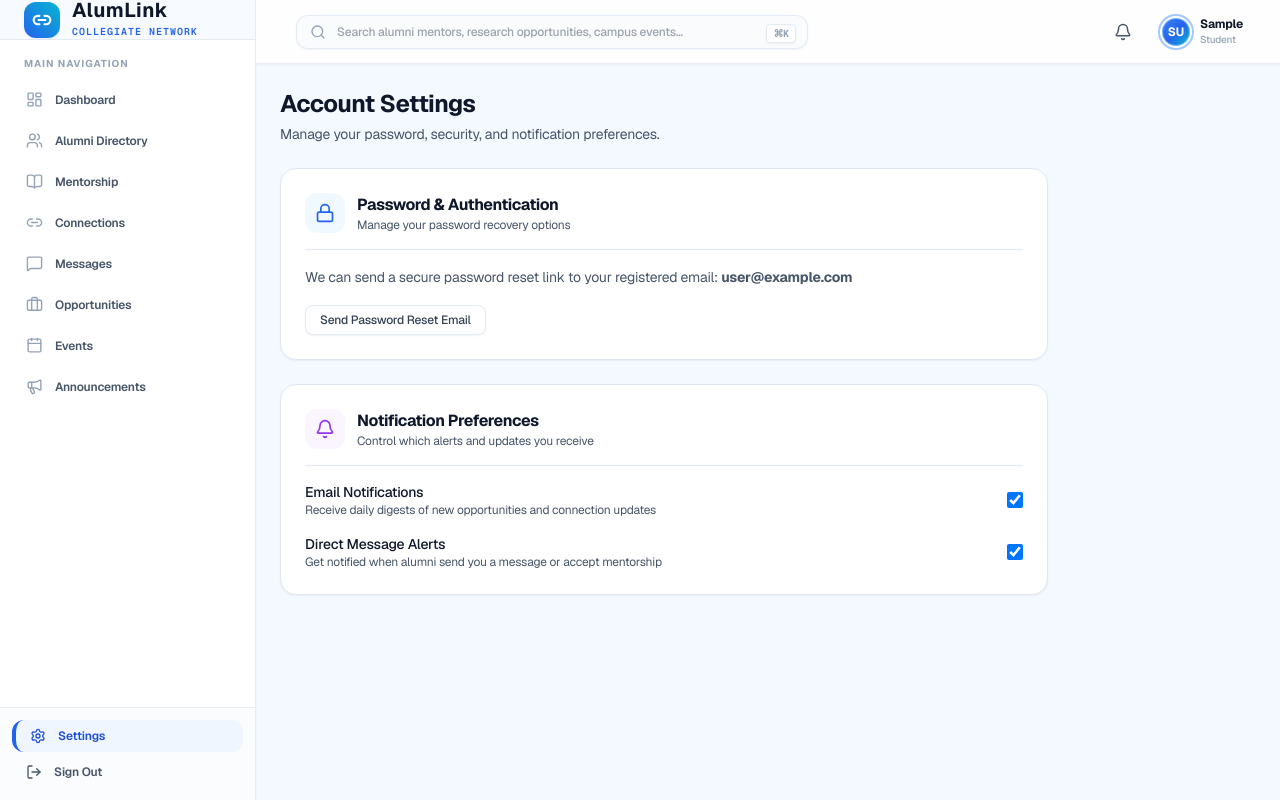
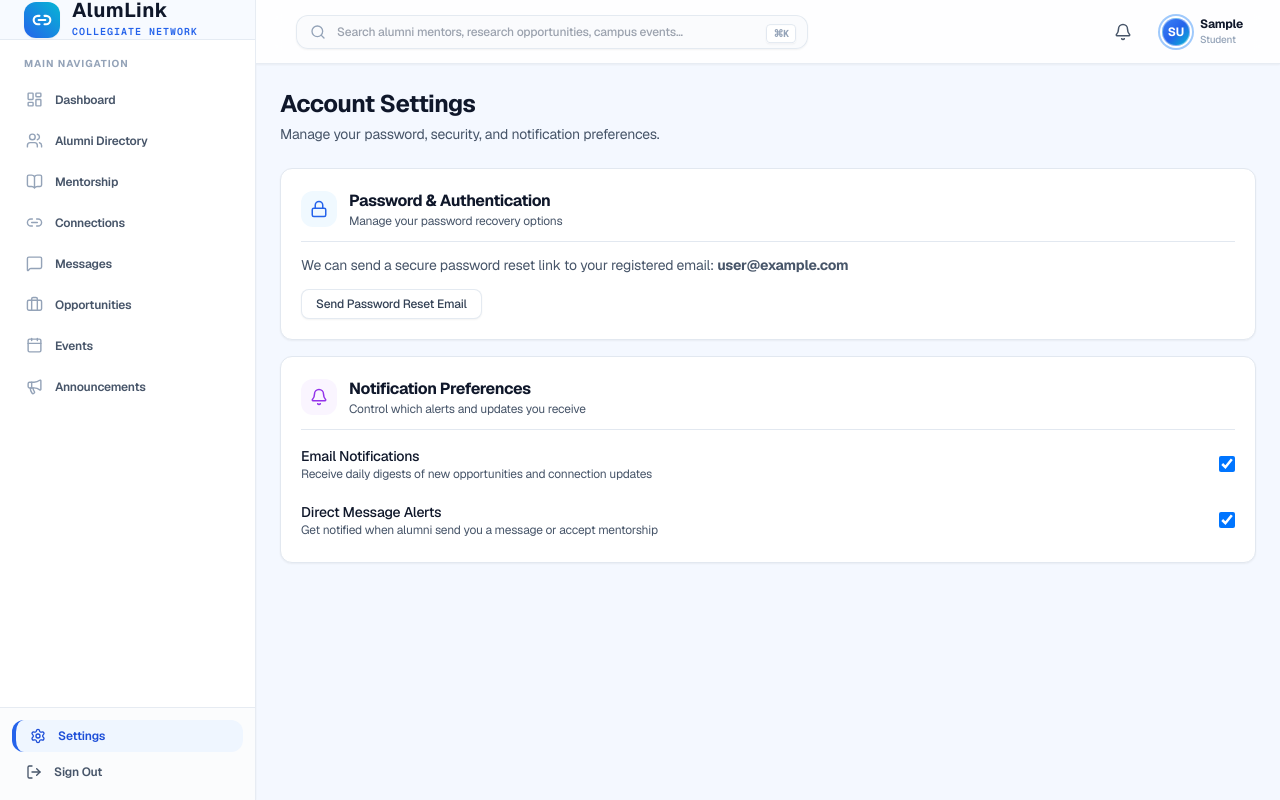
Before and after one commit to cyrilchris-j/Alumni-intrac, a React (Vite) app: page /student/settings in a window 1280 px wide. Built offline with nearby package versions, Linux system fonts and the light colour scheme; no server answers; the database is empty; sample sign-in values are in the browser's storage.

Commit message:
style: make settings container full width and compact

```diff
--- a/src/pages/admin/Settings.jsx
+++ b/src/pages/admin/Settings.jsx
@@ -33,8 +33,8 @@ const AdminSettings = () => {
         </div>
       )}
 
-      <div className="max-w-3xl space-y-6">
-        <form onSubmit={handleSave} className="bg-white rounded-2xl border border-border p-6 shadow-sm space-y-4">
+      <div className="w-full space-y-4">
+        <form onSubmit={handleSave} className="bg-white rounded-xl border border-border p-4 sm:p-5 shadow-sm space-y-4">
           <div className="flex items-center gap-3 mb-2">
             <div className="w-10 h-10 rounded-xl bg-primary-50 flex items-center justify-center text-primary-600">
               <Building2 size={20} />
--- a/src/pages/student/Settings.jsx
+++ b/src/pages/student/Settings.jsx
@@ -35,12 +35,12 @@ const StudentSettings = () => {
         </p>
       </div>
 
-      <div className="max-w-3xl space-y-6">
+      <div className="w-full space-y-4">
         {/* Security & Password */}
-        <div className="bg-white rounded-2xl border border-border p-6 shadow-sm">
-          <div className="flex items-center gap-3 mb-4">
-            <div className="w-10 h-10 rounded-xl bg-primary-50 flex items-center justify-center text-primary-600">
-              <Lock size={20} />
+        <div className="bg-white rounded-xl border border-border p-4 sm:p-5 shadow-sm">
+          <div className="flex items-center gap-3 mb-3">
+            <div className="w-9 h-9 rounded-xl bg-primary-50 flex items-center justify-center text-primary-600 flex-shrink-0">
+              <Lock size={18} />
             </div>
             <div>
               <h2 className="text-base font-heading font-bold text-text-primary">Password & Authentication</h2>
@@ -48,13 +48,13 @@ const StudentSettings = () => {
             </div>
           </div>
 
-          <div className="border-t border-border pt-4">
-            <p className="text-sm text-text-secondary mb-4 leading-relaxed">
+          <div className="border-t border-border pt-3">
+            <p className="text-sm text-text-secondary mb-3 leading-relaxed">
               We can send a secure password reset link to your registered email: <strong>{currentUser?.email}</strong>
             </p>
 
             {passwordResetSent ? (
-              <div className="flex items-center gap-2 p-3 bg-green-50 text-green-700 rounded-xl text-sm border border-green-200">
+              <div className="flex items-center gap-2 p-2.5 bg-green-50 text-green-700 rounded-xl text-sm border border-green-200">
                 <CheckCircle size={18} />
                 <span>Password reset link sent! Check your inbox.</span>
               </div>
@@ -72,10 +72,10 @@ const StudentSettings = () => {
         </div>
 
         {/* Notifications Preferences */}
-        <div className="bg-white rounded-2xl border border-border p-6 shadow-sm">
-          <div className="flex items-center gap-3 mb-4">
-            <div className="w-10 h-10 rounded-xl bg-purple-50 flex items-center justify-center text-purple-600">
-              <Bell size={20} />
+        <div className="bg-white rounded-xl border border-border p-4 sm:p-5 shadow-sm">
+          <div className="flex items-center gap-3 mb-3">
+            <div className="w-9 h-9 rounded-xl bg-purple-50 flex items-center justify-center text-purple-600 flex-shrink-0">
+              <Bell size={18} />
             </div>
             <div>
               <h2 className="text-base font-heading font-bold text-text-primary">Notification Preferences</h2>
@@ -83,8 +83,8 @@ const StudentSettings = () => {
             </div>
           </div>
 
-          <div className="border-t border-border pt-4 space-y-4">
-            <label className="flex items-center justify-between cursor-pointer">
+          <div className="border-t border-border pt-3 space-y-3">
+            <label className="flex items-center justify-between cursor-pointer py-1">
               <div>
                 <p className="text-sm font-medium text-text-primary">Email Notifications</p>
                 <p className="text-xs text-text-secondary">Receive daily digests of new opportunities and connection updates</p>
@@ -97,7 +97,7 @@ const StudentSettings = () => {
               />
             </label>
 
-            <label className="flex items-center justify-between cursor-pointer">
+            <label className="flex items-center justify-between cursor-pointer py-1">
               <div>
                 <p className="text-sm font-medium text-text-primary">Direct Message Alerts</p>
                 <p className="text-xs text-text-secondary">Get notified when alumni send you a message or accept mentorship</p>
```
